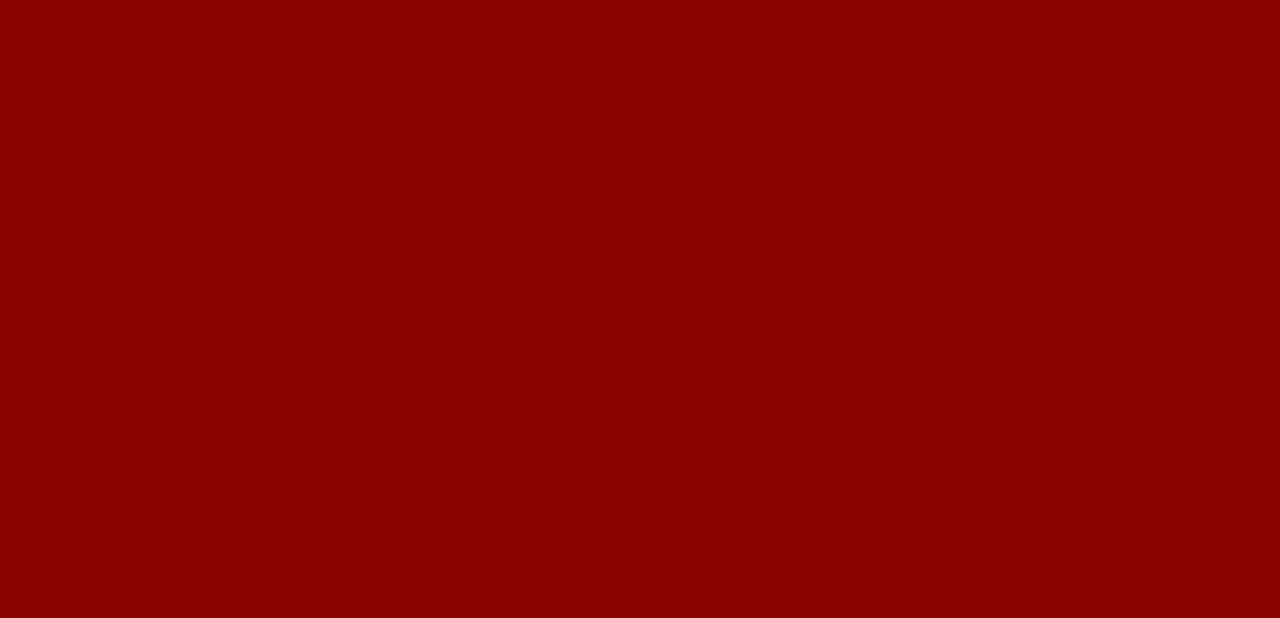
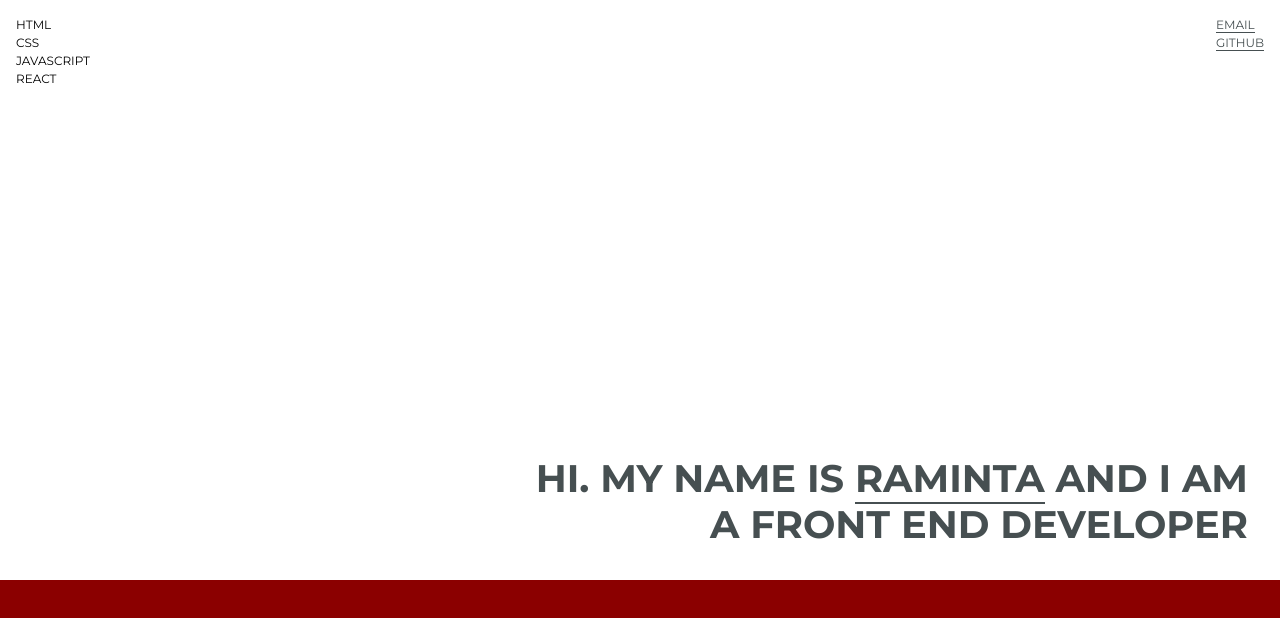
Before and after one commit to raminta-kup/portfolio, a React (Create React App) app: page / in a window 1280 px wide. Shown: the top 618 px of the page. Built offline with nearby package versions, Linux system fonts and the light colour scheme.

Commit message:
added styles to Main Container

```diff
--- a/public/index.html
+++ b/public/index.html
@@ -24,12 +24,12 @@
       work correctly both with client-side routing and a non-root public URL.
       Learn how to configure a non-root public URL by running `npm run build`.
     -->
-    <!-- <link rel="preconnect" href="https://fonts.googleapis.com" />
+    <link rel="preconnect" href="https://fonts.googleapis.com" />
     <link rel="preconnect" href="https://fonts.gstatic.com" crossorigin />
     <link
       href="https://fonts.googleapis.com/css2?family=Montserrat:ital,wght@0,100..900;1,100..900&display=swap"
       rel="stylesheet"
-    /> -->
+    />
     <title>React App</title>
   </head>
   <body>
--- a/src/App.js
+++ b/src/App.js
@@ -5,6 +5,7 @@ import React from "react";
 function App() {
   return (
     <>
+    <MainContainer />
     </>
   );
 }
--- a/src/components/ButtonLink.jsx
+++ b/src/components/ButtonLink.jsx
@@ -20,4 +20,5 @@ export const StyledLink = styled.a`
     padding: 12px 16px;
     font-weight: 700;
     cursor: pointer;
+
 `
--- a/src/components/MainContainer.jsx
+++ b/src/components/MainContainer.jsx
@@ -1,23 +1,77 @@
-import React from "react"
+import React from "react";
+import styled from "styled-components";
 
 export const MainContainer = () => {
-    return (
-        <header>
-            <div>
-                <ul>
-                    <li>html</li>
-                    <li>css</li>
-                    <li>javascript</li>
-                    <li>react</li>
-                </ul>
-                <ul>
-                    <li>email</li>
-                    <li>github</li>
-                </ul>
-            </div>
-            <h1>
-                hi. my name is raminta and i am a front end developer
-            </h1>
-        </header>
-    )
-}
+  return (
+    <StyledHeader>
+      <StyledUpperBox>
+        <StyledLanguageList>
+          <li>html</li>
+          <li>css</li>
+          <li>javascript</li>
+          <li>react</li>
+        </StyledLanguageList>
+        <StyledContactList>
+          <li>
+            <StyledContactLink href="">email</StyledContactLink>
+          </li>
+          <li>
+            <StyledContactLink href="">github</StyledContactLink>
+          </li>
+        </StyledContactList>
+      </StyledUpperBox>
+      <StyledLowerBox>
+        hi. my name is <StyledName>raminta</StyledName> and i am a front end
+        developer
+      </StyledLowerBox>
+    </StyledHeader>
+  );
+};
+
+export const StyledHeader = styled.header`
+  background-color: #fff;
+  display: flex;
+  flex-direction: column;
+  text-transform: uppercase;
+  padding: 16px;
+  line-height: 1.5;
+`;
+
+export const StyledUpperBox = styled.div`
+  display: flex;
+  justify-content: space-between;
+`;
+
+export const StyledLanguageList = styled.ul`
+  list-style: none;
+  font-size: 12px;
+`;
+
+export const StyledContactList = styled.ul`
+  list-style: none;
+  font-size: 12px;
+`
+
+export const StyledContactLink = styled.a`
+    color: #464f51;
+    text-decoration: none;
+    border-bottom: 1px solid #464f51;
+    cursor: pointer;
+`
+
+export const StyledLowerBox = styled.h1`
+  font-weight: 700;
+  align-self: flex-end;
+  text-align: right;
+  padding: 368px 16px 16px;
+  width: 60%;
+  line-height: 1.2;
+  color: #464f51;
+  font-size: clamp(18px, 3vw, 48px);
+`;
+
+export const StyledName = styled.a`
+  border-bottom: 2px solid #464f51;
+  color: #464f51;
+  cursor: pointer;
+`;
--- a/src/index.css
+++ b/src/index.css
@@ -1,6 +1,7 @@
 body {
+
   margin: 0;
-  font-family:  -apple-system, BlinkMacSystemFont, 'Segoe UI', 'Roboto', 'Oxygen',
+  font-family: -apple-system, BlinkMacSystemFont, 'Segoe UI', 'Roboto', 'Oxygen',
     'Ubuntu', 'Cantarell', 'Fira Sans', 'Droid Sans', 'Helvetica Neue',
     sans-serif;
   -webkit-font-smoothing: antialiased;
@@ -32,6 +33,7 @@ time, mark, audio, video {
 	font-size: 100%;
 	font: inherit;
 	vertical-align: baseline;
+	font-family: "Montserrat", sans-serif;
 }
 /* HTML5 display-role reset for older browsers */
 article, aside, details, figcaption, figure,
```
